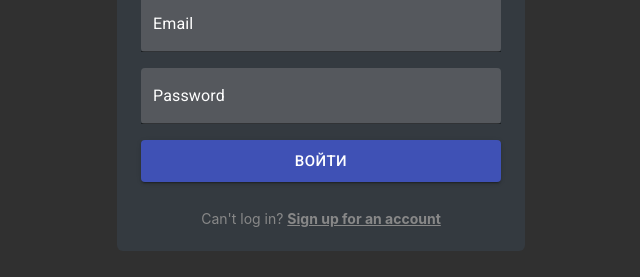
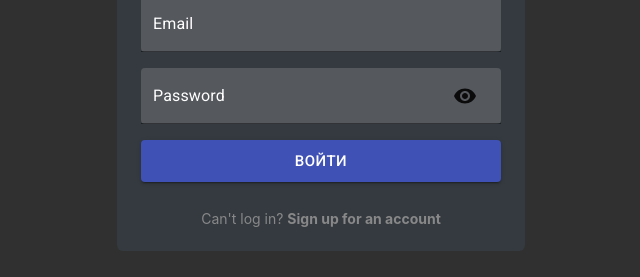
Before and after one commit to DavletkulovAynur/COLLECTIONS, a React (Create React App) app in the folder client/: page /login in a window 1280 px wide. Shown: the part 277-554 px from the top of the page, without its empty margins (319-959 px from the left). Built offline with nearby package versions, Linux system fonts and the light colour scheme; no server answers.

Commit message:
feature-login-password-hidden

```diff
--- a/client/src/App/pages/Auth/Auth.scss
+++ b/client/src/App/pages/Auth/Auth.scss
@@ -65,8 +65,11 @@
 
       .link {
         font-weight: bold;
-        text-decoration: underline;
         cursor: pointer;
+
+        &:hover {
+          text-decoration: underline;
+        }
       }
     }
   }
--- a/client/src/App/pages/Auth/components/Login.js
+++ b/client/src/App/pages/Auth/components/Login.js
@@ -60,7 +60,7 @@ export const Login = ({changeStateLogin}) => {
           <Input error={loginError} binding={login} label='Email'/>
         </div>
         <div className='input-wrapper'>
-          <Input error={passwordError} binding={passwordInput} label='Password'/>
+          <Input error={passwordError} binding={passwordInput} label='Password' password={true}/>
         </div>
         <Button
           disabled={disabledButton}
--- a/client/src/App/pages/Auth/components/Registration.js
+++ b/client/src/App/pages/Auth/components/Registration.js
@@ -3,6 +3,7 @@ import {useInput} from 'Common/utils/hooks/input.hook'
 import Button from "Common/components/Button/Button";
 import {useDispatch} from "react-redux";
 import {registrationAction} from "../../../../Redux/actions/action";
+import Input from "../../../../Common/components/Input/Input";
 
 export const Registration = ({changeStateLogin}) => {
     const dispatch = useDispatch()
@@ -30,7 +31,7 @@ export const Registration = ({changeStateLogin}) => {
 
       <form className='body'>
         <input className='com-input-styles' placeholder='name' required {...username.bind}/>
-        <input className='com-input-styles' placeholder='Email' required {...email.bind}/>
+        {/*<Input error={loginError} binding={email} label='Email'/>*/}
         <input className='com-input-styles' placeholder='password' required {...password.bind}/>
         <Button name='Sign up' logoutHandler={handleAuth}></Button>
       </form>
--- a/client/src/Common/components/CommonCard/CommonCard.scss
+++ b/client/src/Common/components/CommonCard/CommonCard.scss
@@ -114,6 +114,7 @@
     text-transform: uppercase;
     color: #888888;
     word-wrap: break-word;
+    word-break: break-all;
   }
 
   .user-emotion-wrapper {
--- a/client/src/Common/components/Input/Input.js
+++ b/client/src/Common/components/Input/Input.js
@@ -1,29 +1,59 @@
-import React from 'react';
-import {makeStyles, TextField} from "@material-ui/core";
+import React, {useState} from 'react';
+import {makeStyles, TextField} from '@material-ui/core'
+import './Input.scss'
+
+import InputAdornment from '@material-ui/core/InputAdornment'
+import IconButton from '@material-ui/core/IconButton'
+import Visibility from '@material-ui/icons/Visibility'
+import VisibilityOff from '@material-ui/icons/VisibilityOff'
 
 const Input = ({error = '',
                binding,
                label,
                requiredTest,
                multiline = false,
-               rows = 1 }) => {
+               rows = 1,
+                password}) => {
 
     const classes = useStyles();
+
+    const [showPassword, setShowPassword] =useState(false)
+
+  const handleClickShowPassword = () => {
+    setShowPassword(!showPassword)
+  };
+
 
     return (
         <>
             <TextField error={error}
                        {...binding.bind}
-                       name='test'
                        required={requiredTest}
                        multiline={multiline}
                        rows={rows}
                        id="filled-basic"
                        label={label}
                        variant="filled"
-                       InputLabelProps={{className: classes.multilineColor}}
+
+
+                       InputLabelProps={{classes: {root: classes.test, focused: classes.test}}}
                        classes={{root: classes.root}}
-                       InputProps={{className: classes.input}}
+                       InputProps={{
+                         classes: {underline: classes.underline, input: classes.input},
+                         endAdornment: (
+                           password
+                               ? <InputAdornment position="end">
+                                    <IconButton
+                                      color='inherit'
+                                      aria-label="Toggle password visibility"
+                                      onClick={handleClickShowPassword}
+                                    >
+                                    {  showPassword ? <VisibilityOff /> : <Visibility />}
+                                  </IconButton>
+                                </InputAdornment>
+                              : null
+                         ),
+                       }}
             />
         </>
     );
@@ -33,18 +63,39 @@ export default Input
 
 const useStyles = makeStyles((theme) => ({
     root: {
-        background: 'rgba(256, 256, 256, 0.2);',
-        borderRadius: 4,
-        width: '100%'
+      background: 'rgba(256, 256, 256, 0.2);',
+      borderRadius: 4,
+      width: '100%',
+      color: '#fff'
     },
     label: {
-        textTransform: 'capitalize',
-        color: 'white'
+      textTransform: 'capitalize',
+      color: 'white',
     },
     multilineColor:{
-        color:'white'
+      color:'#fff',
+      '&::focused': {
+        color: '#fff',
+      }
+    },
+    test: {
+        color: '#fff',
+    },
+    focused: {
+        color: '#ffffff',
     },
     input: {
-        color: 'white'
+      color: 'white',
+      "&:-webkit-autofill": {
+        WebkitBoxShadow: "0 0 0 1000px #54585c inset",
+        color: '#fff',
+        WebkitTextFillColor: '#fff'
+      }
+    },
+    underline: {
+      // '&::after': {
+      //   border: '1px solid #fff'
+      // }
     }
+
 }))
--- a/client/src/Common/components/Input/Input.scss
+++ b/client/src/Common/components/Input/Input.scss
@@ -0,0 +1,9 @@
+//.MuiFilledInput-underline:after {
+//  border-bottom: 1px solid #fff !important;
+//}
+
+.MuiFormLabel-root {
+  &.Mui-focused {
+    color: #fff !important;
+  }
+}
--- a/client/src/Common/utils/checkForm.js
+++ b/client/src/Common/utils/checkForm.js
@@ -1,3 +1,4 @@
+import {validateEmail} from './validateEmail'
 
 export function checkForm(data) {
   const entries = Object.entries(data);
@@ -8,7 +9,7 @@ export function checkForm(data) {
   entries.forEach(([key, value]) => {
     switch (key) {
       case 'email':
-        if(!value) {
+        if(!value || !validateEmail(value)) {
           errorInputs[key] = true
           stateError = true
         }
@@ -24,7 +25,4 @@ export function checkForm(data) {
   })
 
   return errorInputs
-
-
-
 }
--- /dev/null
+++ b/client/src/Common/utils/validateEmail.js
@@ -0,0 +1,4 @@
+export function validateEmail(email) {
+  const re = /^(([^<>()\[\]\\.,;:\s@"]+(\.[^<>()\[\]\\.,;:\s@"]+)*)|(".+"))@((\[[0-9]{1,3}\.[0-9]{1,3}\.[0-9]{1,3}\.[0-9]{1,3}\])|(([a-zA-Z\-0-9]+\.)+[a-zA-Z]{2,}))$/;
+  return re.test(String(email).toLowerCase());
+}
```
